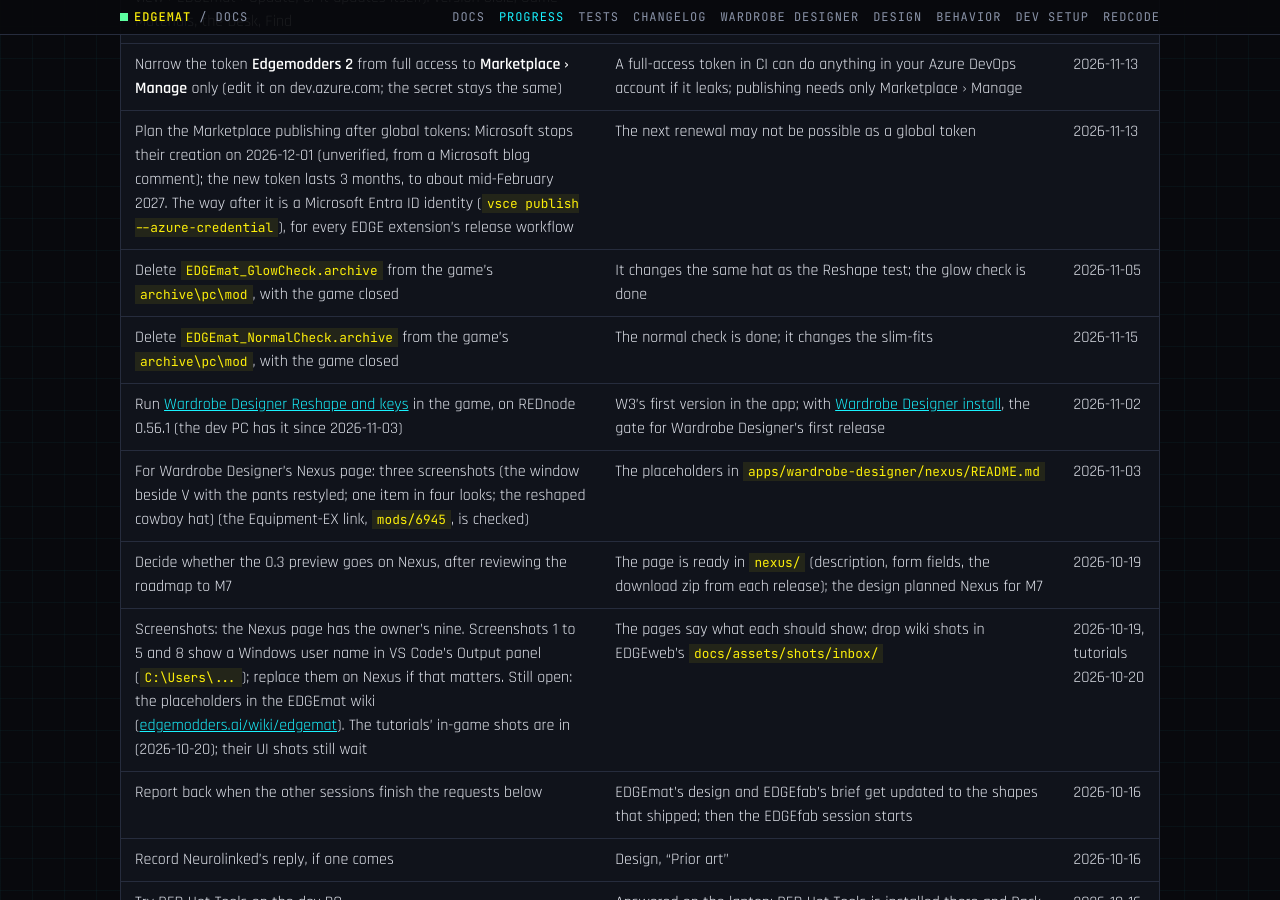
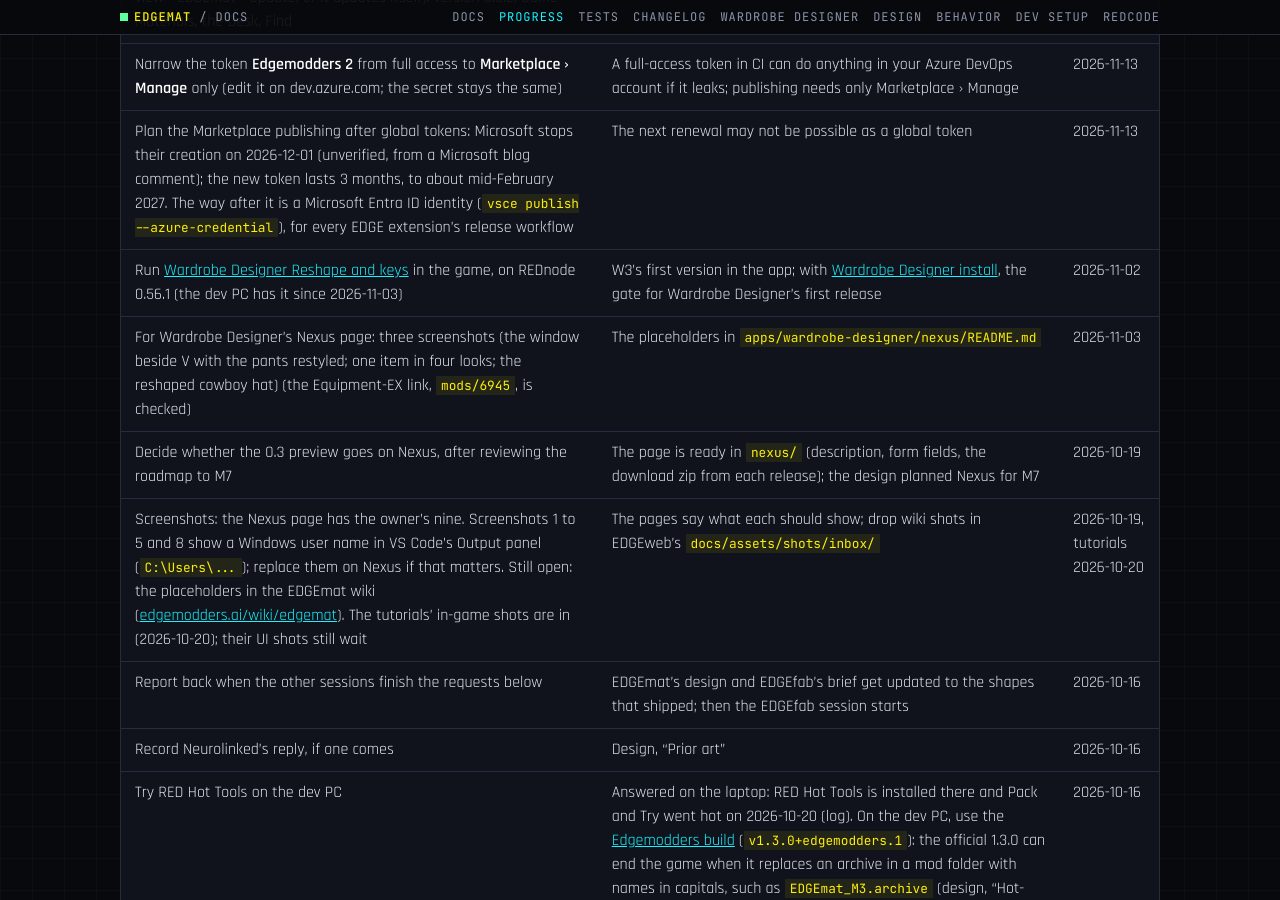
Before and after one commit to Edgemodders/EDGEmat, a Jekyll site: the page built from docs/progress.md, in a window 1280 px wide and 900 px high, scrolled down 1126 px. Built offline with Jekyll 4.4.1, drawn with Linux system fonts in a browser that asks for light colours; our own code applies the rules of GitHub Pages for plain Markdown files.

Commit message:
Progress: the check archives are gone from the game folder (checked 2026-11-16)
Co-Authored-By: Claude Opus 5.5 <noreply@anthropic.com>

```diff
--- a/docs/progress.md
+++ b/docs/progress.md
@@ -22,8 +22,6 @@ Last updated 2026-11-03.
 | Install 0.3.2 from the Marketplace in a normal VS Code (Extensions view › EDGEmat › Update, or it updates itself): version 0.3.2, Game Materials, the Desk, Find | The release's install test after the release | 2026-11-13 |
 | Narrow the token **Edgemodders 2** from full access to **Marketplace › Manage** only (edit it on dev.azure.com; the secret stays the same) | A full-access token in CI can do anything in your Azure DevOps account if it leaks; publishing needs only Marketplace › Manage | 2026-11-13 |
 | Plan the Marketplace publishing after global tokens: Microsoft stops their creation on 2026-12-01 (unverified, from a Microsoft blog comment); the new token lasts 3 months, to about mid-February 2027. The way after it is a Microsoft Entra ID identity (`vsce publish --azure-credential`), for every EDGE extension's release workflow | The next renewal may not be possible as a global token | 2026-11-13 |
-| Delete `EDGEmat_GlowCheck.archive` from the game's `archive\pc\mod`, with the game closed | It changes the same hat as the Reshape test; the glow check is done | 2026-11-05 |
-| Delete `EDGEmat_NormalCheck.archive` from the game's `archive\pc\mod`, with the game closed | The normal check is done; it changes the slim-fits | 2026-11-15 |
 | Run [Wardrobe Designer Reshape and keys](testing.html#wardrobe-designer-reshape-and-keys) in the game, on REDnode 0.56.1 (the dev PC has it since 2026-11-03) | W3's first version in the app; with [Wardrobe Designer install](testing.html#wardrobe-designer-install), the gate for Wardrobe Designer's first release | 2026-11-02 |
 | For Wardrobe Designer's Nexus page: three screenshots (the window beside V with the pants restyled; one item in four looks; the reshaped cowboy hat) (the Equipment-EX link, `mods/6945`, is checked) | The placeholders in `apps/wardrobe-designer/nexus/README.md` | 2026-11-03 |
 | Decide whether the 0.3 preview goes on Nexus, after reviewing the roadmap to M7 | The page is ready in `nexus/` (description, form fields, the download zip from each release); the design planned Nexus for M7 | 2026-10-19 |
```
